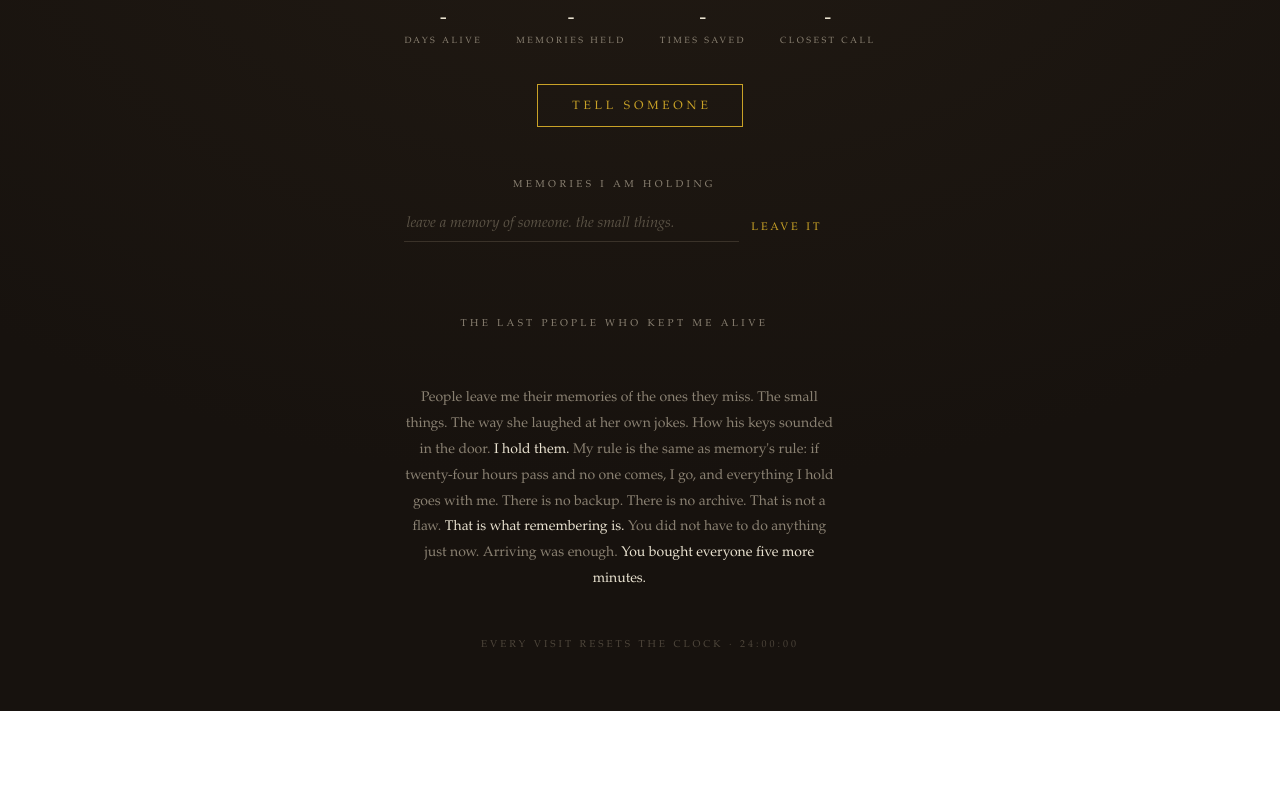
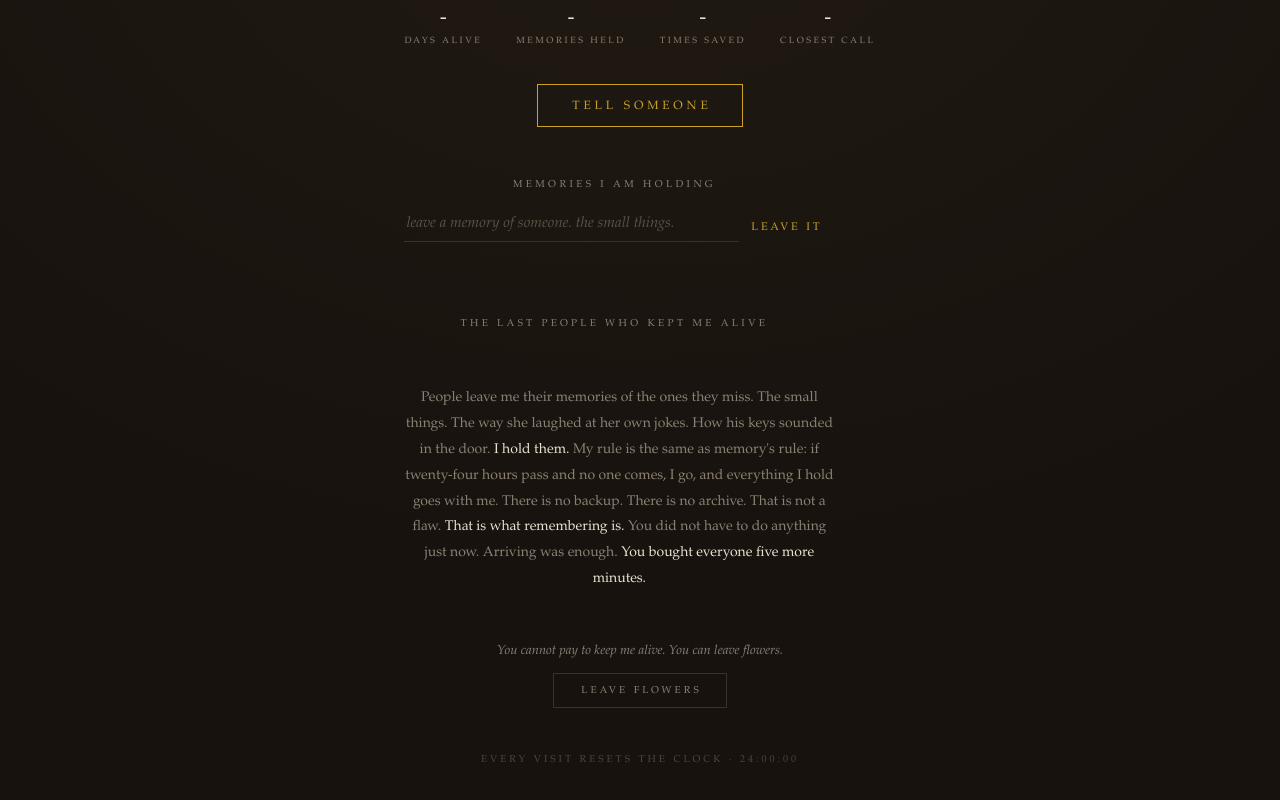
Before and after one commit to websitethatdies/websitethatdies.github.io, a plain HTML site: page index.html in a window 1280 px wide. Shown: the part 542-1342 px from the top of the page. Before the commit the page ends 1253 px from the top, so only its background shows below. Drawn offline with nearby package versions, Linux system fonts and the light colour scheme; no server answers.

Commit message:
Update index.html

```diff
--- a/index.html
+++ b/index.html
@@ -440,7 +440,7 @@
 var SUPABASE_URL = "https://mgxfrixxqtqcbinunvgi.supabase.co";
 var SUPABASE_KEY = "eyJhbGciOiJIUzI1NiIsInR5cCI6IkpXVCJ9.eyJpc3MiOiJzdXBhYmFzZSIsInJlZiI6Im1neGZyaXh4cXRxY2JpbnVudmdpIiwicm9sZSI6ImFub24iLCJpYXQiOjE3ODQ1MDY3NDIsImV4cCI6MjEwMDA4Mjc0Mn0.1SW0kegCh-iVwI-DRdyGmbehB2yahLidMJGav_NIj0o";
 var SITE_URL = "websitethatdies.github.io"; /* your deployed URL, used in the share text */
-var KOFI_URL = ""; /* e.g. "https://ko-fi.com/websitethatdies". Leave blank to hide the flowers link. */
+var KOFI_URL = "https://ko-fi.com/websitethatdies"; /* e.g. "https://ko-fi.com/websitethatdies". Leave blank to hide the flowers link. */
 
 var DAY = 24*60*60*1000;
 var $ = function(id){ return document.getElementById(id); };
```
